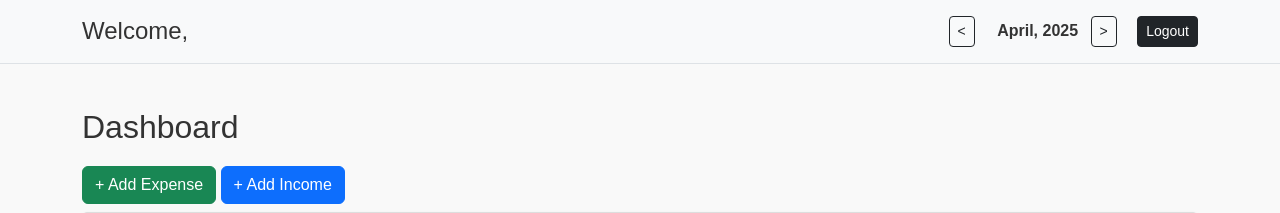
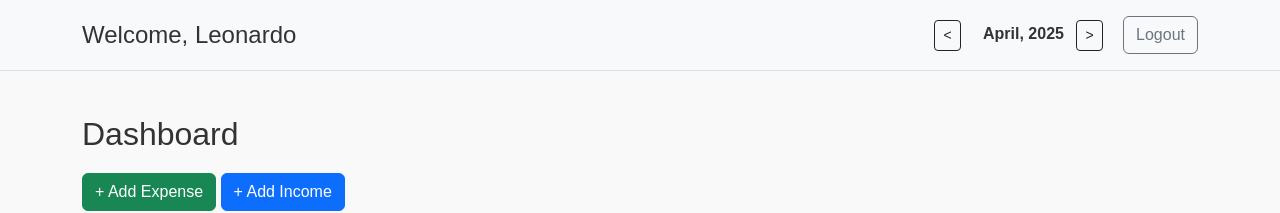
Before and after one commit to Wrub0002/BudgetManagerFlask, a Flask app: page / in a window 1280 px wide. Shown: the top 213 px of the page. Run offline with Flask 3, Linux system fonts and the light colour scheme; a user stored in the database is signed in.

Commit message:
feat: implement logout route and show username on dashboard
- Created logout route and wired it to the logout button
- Added current_user to homepage context
- Displayed the logged-in username in the dashboard welcome message

```diff
--- a/app/routes.py
+++ b/app/routes.py
@@ -75,4 +75,5 @@ def homepage():
 
 
     return render_template("index.html",total_income=total_income, total_expenses=total_expenses, balance=balance
-                           , month_expenses=month_expenses, month_income=month_income, selected_month=month, selected_year=year, selected_month_name=datetime(year, month, 1).strftime("%B"))
+                           , month_expenses=month_expenses, month_income=month_income, selected_month=month, selected_year=year, selected_month_name=datetime(year, month, 1).strftime("%B"),
+                           current_user=current_user)
--- a/app/templates/index.html
+++ b/app/templates/index.html
@@ -16,7 +16,7 @@
     <div class="container">
         <div class="row align-items-center justify-content-between">
             <div class="col-md-6">
-                <h1 class="mb-0">Welcome,</h1>
+                <h1>Welcome, {{ current_user.username }}</h1>
             </div>
 
             <div class="col-md-6 text-end">
@@ -34,7 +34,7 @@
                     <button type="submit" class="btn btn-outline-dark btn-sm me-3">&gt;</button>
                 </form>
 
-                <button class="btn btn-dark btn-sm">Logout</button>
+                <a href="{{ url_for('auth.logout') }}" class="btn btn-outline-secondary">Logout</a>
             </div>
         </div>
     </div>
```
Also changed, not shown: app/auth.py (+7 -1 lines), instance/budget.db.
